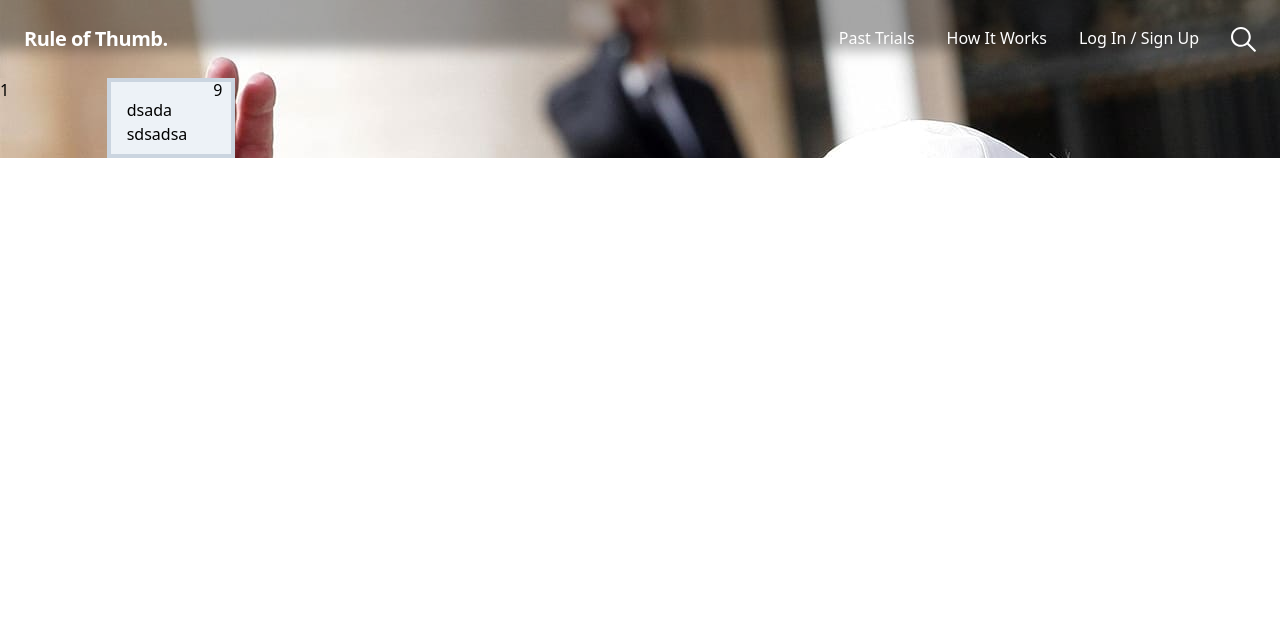
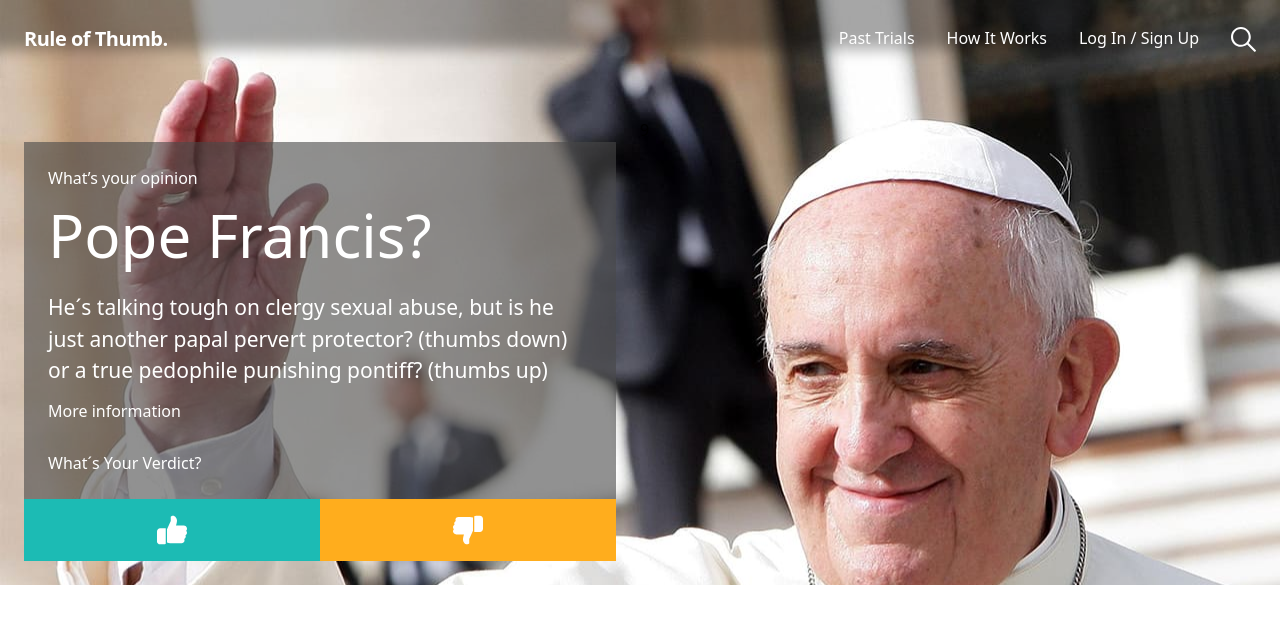
Before and after one commit to leovafme/zemoga-ui-test, a React (Create React App) app: page / in a window 1280 px wide. Shown: the top 624 px of the page. Built offline with nearby package versions, Linux system fonts and the light colour scheme.

Commit message:
add card component

```diff
--- a/src/App.css
+++ b/src/App.css
@@ -16,3 +16,55 @@
     width: 25px;
     filter: invert(100%) sepia(100%) saturate(1%) hue-rotate(340deg) brightness(110%) contrast(101%);
 }
+
+.card--container {
+    background: #48484899;
+    color: #fff;
+    font-size: 16px;
+}
+
+.card--container h1 {
+    font-size: 60px;
+}
+
+.card--container h2 {
+    font-size: 21px;
+}
+
+.card__content--button-like {
+    background-color: #1cbbb4;
+}
+
+.card__content--button-not-like {
+    background-color: #ffad1d;
+}
+
+.card__content--button-like:hover {
+    cursor: pointer;
+    background-color: #1a7b77;
+}
+
+.card__content--button-not-like:hover {
+    cursor: pointer;
+    background-color: #b17b1c;
+}
+
+.card--container:before {
+    content: '';
+    filter: blur(20px);
+    height: 100%;
+    left: 0;
+    position: absolute;
+    top: 0;
+    width: 100%;
+    z-index: -1;
+}
+
+.card__content--button-like-icon {
+    width: 30px;
+    filter: invert(100%) sepia(100%) saturate(1%) hue-rotate(340deg) brightness(110%) contrast(101%);
+}
+
+.card__content--button-not-like img {
+    transform: rotate(180deg);
+}
--- a/src/App.js
+++ b/src/App.js
@@ -1,6 +1,7 @@
 import React from 'react';
 import './App.css';
 import searchIco from './assets/img/search.svg';
+import Card from "./components/Card";
 
 function App() {
   return (
@@ -35,12 +36,13 @@ function App() {
                     </div>
                 </div>
             </nav>
-            <div className="grid grid-cols-12">
 
-
-                <div>1</div>
-                <div className="box-border h-20 w-32 p-4 border-4 border-gray-400 bg-gray-200">dsada sdsadsa</div>
-                <div>9</div>
+            <div className="grid grid-cols-1 sm:grid-cols-2">
+                <div className="h-10 col-span-2"></div>
+                <div className="w-full p-6">
+                    <Card />
+                </div>
+                <div className="w-6/12">9</div>
             </div>
         </div>
     </>
--- /dev/null
+++ b/src/components/Card.js
@@ -0,0 +1,31 @@
+import React from 'react';
+import likeIcon from '../assets/img/like.svg';
+
+function Card() {
+    return (
+        <div className="grid grid-cols-2 card--container">
+            <div className="col-span-2 p-6">
+                <div className="col-span-2">What’s your opinion</div>
+                <div className="col-span-2">
+                    <h1>Pope Francis?</h1>
+                </div>
+                <div className="col-span-2 py-3">
+                    <h2>He´s talking tough on clergy sexual abuse,
+                    but is he just another papal pervert
+                    protector? (thumbs down) or a true
+                    pedophile punishing pontiff? (thumbs up)</h2>
+                </div>
+                <div className="col-span-2 pb-3">More information</div>
+                <div className="col-span-2 pt-4 pb-0">What´s Your Verdict?</div>
+            </div>
+            <div className="flex flex-col items-center w-full p-4 card__content--button-like">
+                <img src={likeIcon} className="card__content--button-like-icon" />
+            </div>
+            <div className="flex flex-col items-center w-full p-4 card__content--button-not-like">
+                <img src={likeIcon} className="card__content--button-like-icon" />
+            </div>
+        </div>
+    )
+}
+
+export default Card;
```
Also changed, not shown: src/assets/img/like.svg (added).
